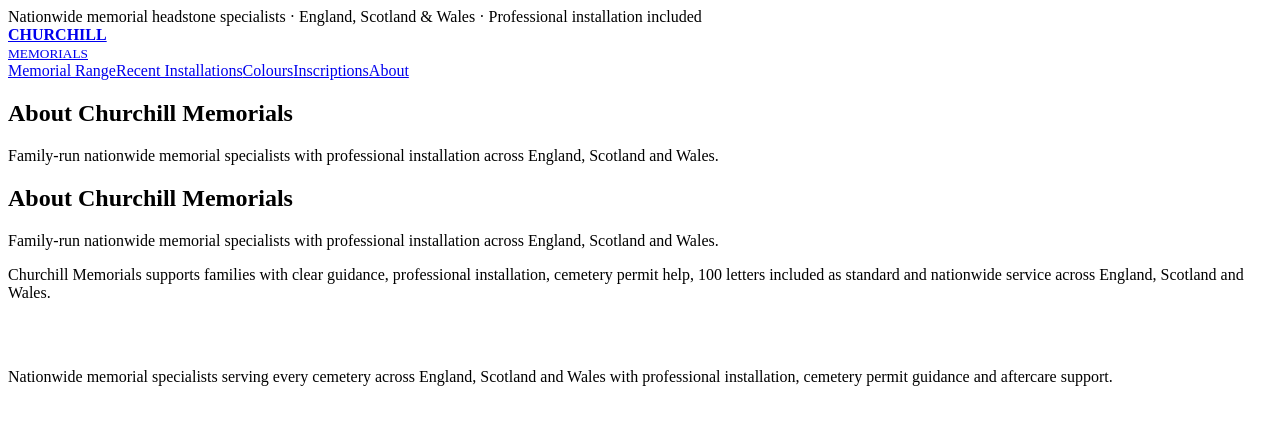
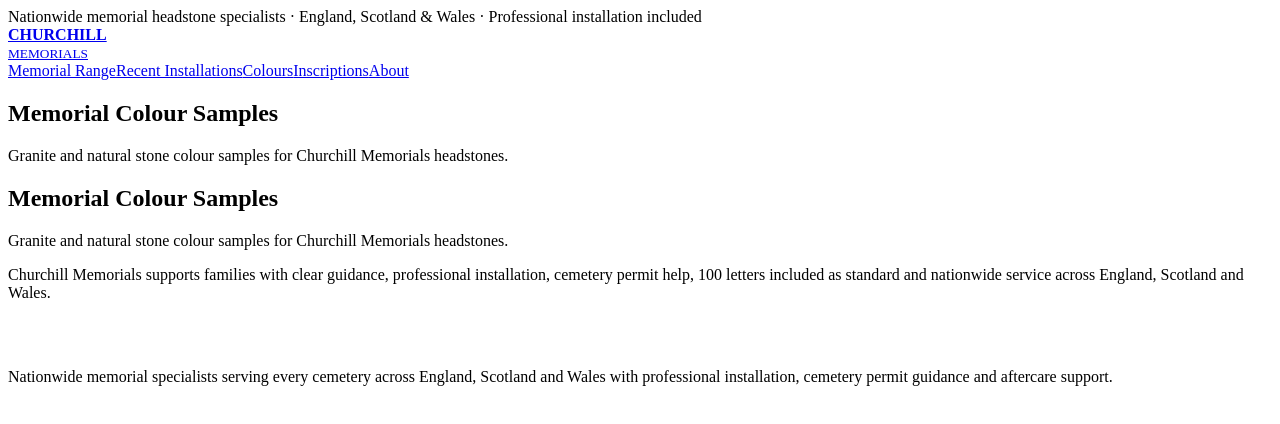
Before and after one commit to mattsears90/Churchill-AI., a plain HTML site: page index.html in a window 1280 px wide. Drawn offline with Linux system fonts and the light colour scheme.

Commit message:
Add files via upload

```diff
--- a/index.html
+++ b/index.html
@@ -1,8 +1,8 @@
-<!doctype html><html lang="en"><head><meta charset="utf-8"><meta name="viewport" content="width=device-width,initial-scale=1"><title>About Churchill Memorials | Churchill Memorials</title><meta name="description" content="Family-run nationwide memorial specialists with professional installation across England, Scotland and Wales."><link rel="canonical" href="https://churchillmemorials.co.uk/about/"><link rel="stylesheet" href="../static-seo.css"><meta name="robots" content="index, follow, max-image-preview:large">
+<!doctype html><html lang="en"><head><meta charset="utf-8"><meta name="viewport" content="width=device-width,initial-scale=1"><title>Memorial Colour Samples | Churchill Memorials</title><meta name="description" content="Granite and natural stone colour samples for Churchill Memorials headstones."><link rel="canonical" href="https://churchillmemorials.co.uk/colour-samples/"><link rel="stylesheet" href="../static-seo.css"><meta name="robots" content="index, follow, max-image-preview:large">
 <meta property="og:type" content="website">
-<meta property="og:title" content="About Churchill Memorials | Churchill Memorials">
-<meta property="og:description" content="Family-run nationwide memorial specialists with professional installation across England, Scotland and Wales.">
-<meta property="og:url" content="https://churchillmemorials.co.uk/about/">
+<meta property="og:title" content="Memorial Colour Samples | Churchill Memorials">
+<meta property="og:description" content="Granite and natural stone colour samples for Churchill Memorials headstones.">
+<meta property="og:url" content="https://churchillmemorials.co.uk/colour-samples/">
 <meta name="twitter:card" content="summary_large_image">
 
 <link rel="preconnect" href="https://churchillmemorials.co.uk">
@@ -11,8 +11,6 @@
 
 
 <script type="application/ld+json" data-seo="organization-publisher">{"@context": "https://schema.org", "@type": "Organization", "@id": "https://churchillmemorials.co.uk/#organization", "name": "Churchill Memorials", "url": "https://churchillmemorials.co.uk/", "logo": "https://churchillmemorials.co.uk/favicon.ico", "telephone": "0126 820 8559", "email": "info@churchillmemorials.com", "areaServed": ["England", "Scotland", "Wales"]}</script>
-
-<script type="application/ld+json" data-seo="faq-schema">{"@context": "https://schema.org", "@type": "FAQPage", "mainEntity": [{"@type": "Question", "name": "Do Churchill Memorials install nationwide?", "acceptedAnswer": {"@type": "Answer", "text": "Yes. Churchill Memorials provides professional memorial installation across England, Scotland and Wales, subject to cemetery approval and access."}}, {"@type": "Question", "name": "Are installation costs included?", "acceptedAnswer": {"@type": "Answer", "text": "Guide prices are presented as installed guide prices and include professional installation, subject to cemetery rules, permit approval and final confirmation."}}, {"@type": "Question", "name": "How many inscription letters are included?", "acceptedAnswer": {"@type": "Answer", "text": "100 inscription letters are included as standard before additional lettering is charged."}}]}</script>
 </head><body><div class="topbar">Nationwide memorial headstone specialists · England, Scotland & Wales · Professional installation included</div>
 <header class="header"><a class="logo" href="../"><strong>CHURCHILL</strong><br><small>MEMORIALS</small></a>
-<nav class="nav"><a href="../memorial-range/">Memorial Range</a><a href="../recent-installations/">Recent Installations</a><a href="../colour-samples/">Colours</a><a href="../headstone-inscriptions/">Inscriptions</a><a href="../about/">About</a></nav></header><section class="hero"><h1>About Churchill Memorials</h1><p>Family-run nationwide memorial specialists with professional installation across England, Scotland and Wales.</p></section><section class="section"><div class='detailBox'><h1>About Churchill Memorials</h1><p>Family-run nationwide memorial specialists with professional installation across England, Scotland and Wales.</p><p>Churchill Memorials supports families with clear guidance, professional installation, cemetery permit help, 100 letters included as standard and nationwide service across England, Scotland and Wales.</p></div></section><footer class="footer"><h2 style="color:white">Churchill Memorials</h2><p>Nationwide memorial specialists serving every cemetery across England, Scotland and Wales with professional installation, cemetery permit guidance and aftercare support.</p></footer></body></html>
+<nav class="nav"><a href="../memorial-range/">Memorial Range</a><a href="../recent-installations/">Recent Installations</a><a href="../colour-samples/">Colours</a><a href="../headstone-inscriptions/">Inscriptions</a><a href="../about/">About</a></nav></header><section class="hero"><h1>Memorial Colour Samples</h1><p>Granite and natural stone colour samples for Churchill Memorials headstones.</p></section><section class="section"><div class='detailBox'><h1>Memorial Colour Samples</h1><p>Granite and natural stone colour samples for Churchill Memorials headstones.</p><p>Churchill Memorials supports families with clear guidance, professional installation, cemetery permit help, 100 letters included as standard and nationwide service across England, Scotland and Wales.</p></div></section><footer class="footer"><h2 style="color:white">Churchill Memorials</h2><p>Nationwide memorial specialists serving every cemetery across England, Scotland and Wales with professional installation, cemetery permit guidance and aftercare support.</p></footer></body></html>
```
